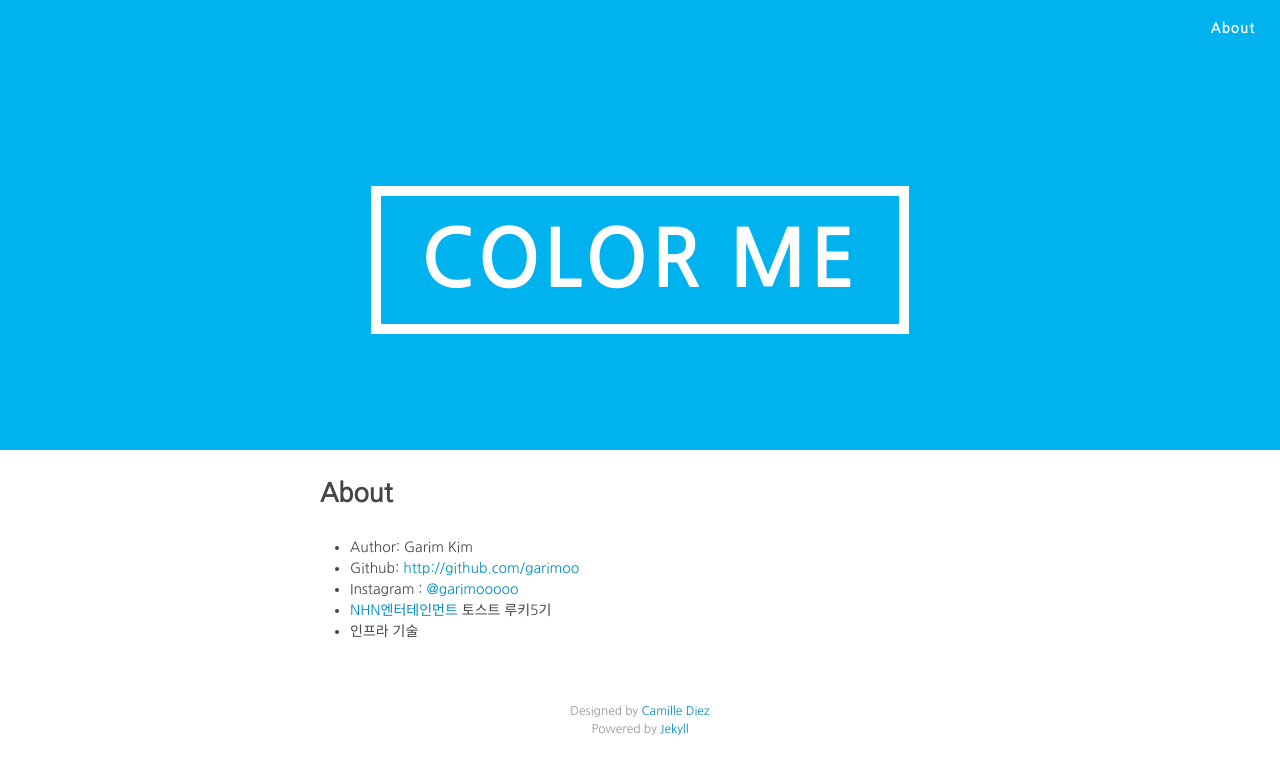
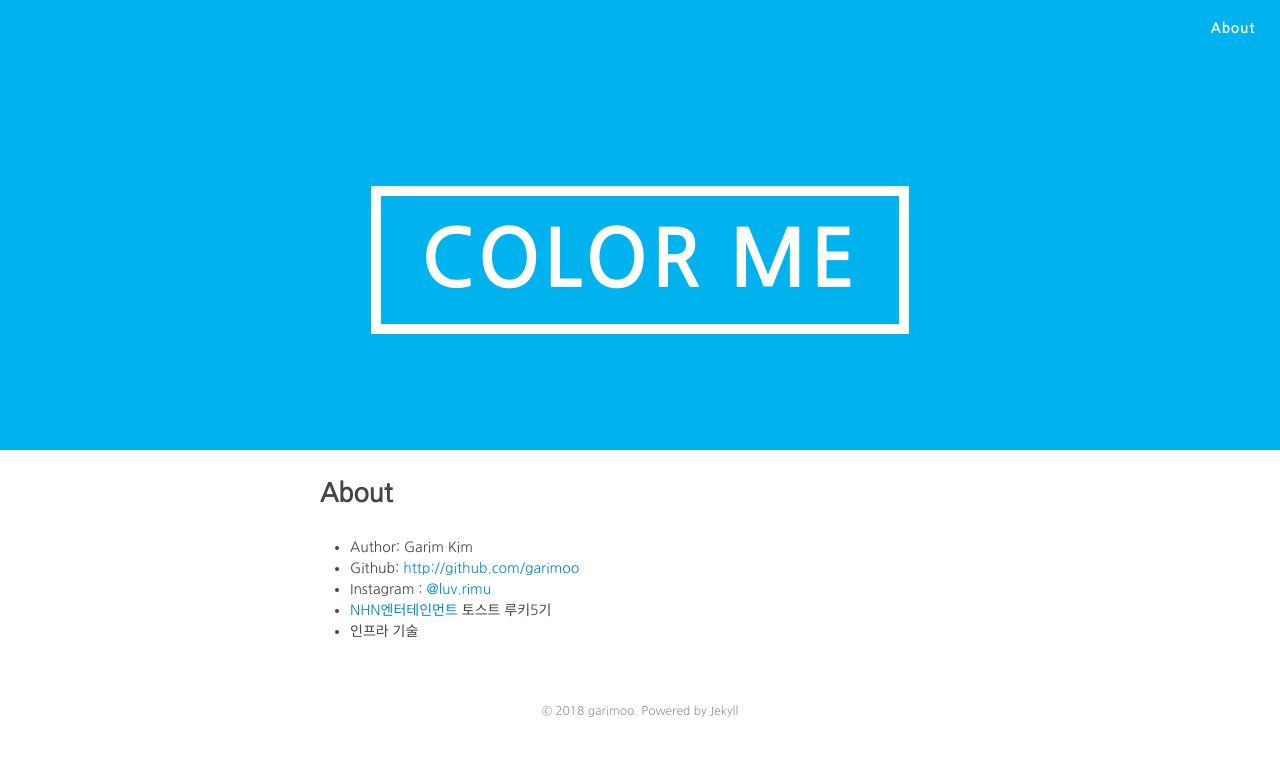
Before and after one commit to diezcami/polar-bear-theme, a Jekyll site: the page built from about.md, in a window 1280 px wide. Shown: the top 774 px of the page. Built offline with Jekyll 4.4.1, drawn with Linux system fonts in a browser that asks for light colours; nearby versions of some CDN libraries; some web fonts are replaced; our own code applies the rules of GitHub Pages for plain Markdown files; Markdown is read by kramdown in place of the engine named in the settings.

Commit message:
about modify

```diff
--- a/_includes/footer.html
+++ b/_includes/footer.html
@@ -1,6 +1,5 @@
 <div class="footer" align="center">
 
-  Designed by <a href=http://diezcami.github.io target="_blank">Camille Diez</a><BR />
-  Powered by <a href=http://jekyllrb.com target="_blank">Jekyll</a>
+© 2018 garimoo. Powered by Jekyll
 
 </div>
--- a/about.md
+++ b/about.md
@@ -6,6 +6,6 @@ permalink: /about/
 
 * Author: Garim Kim
 * Github: [http://github.com/garimoo](http://github.com/garimoo)
-* Instagram : [@garimooooo](https://www.instagram.com/garimooooo/?hl=ko)
+* Instagram : [@luv.rimu](https://www.instagram.com/luv.rimu/?hl=ko)
 * [NHN엔터테인먼트](https://www.nhnent.com/ko/index.nhn) 토스트 루키5기
 * 인프라 기술
```
